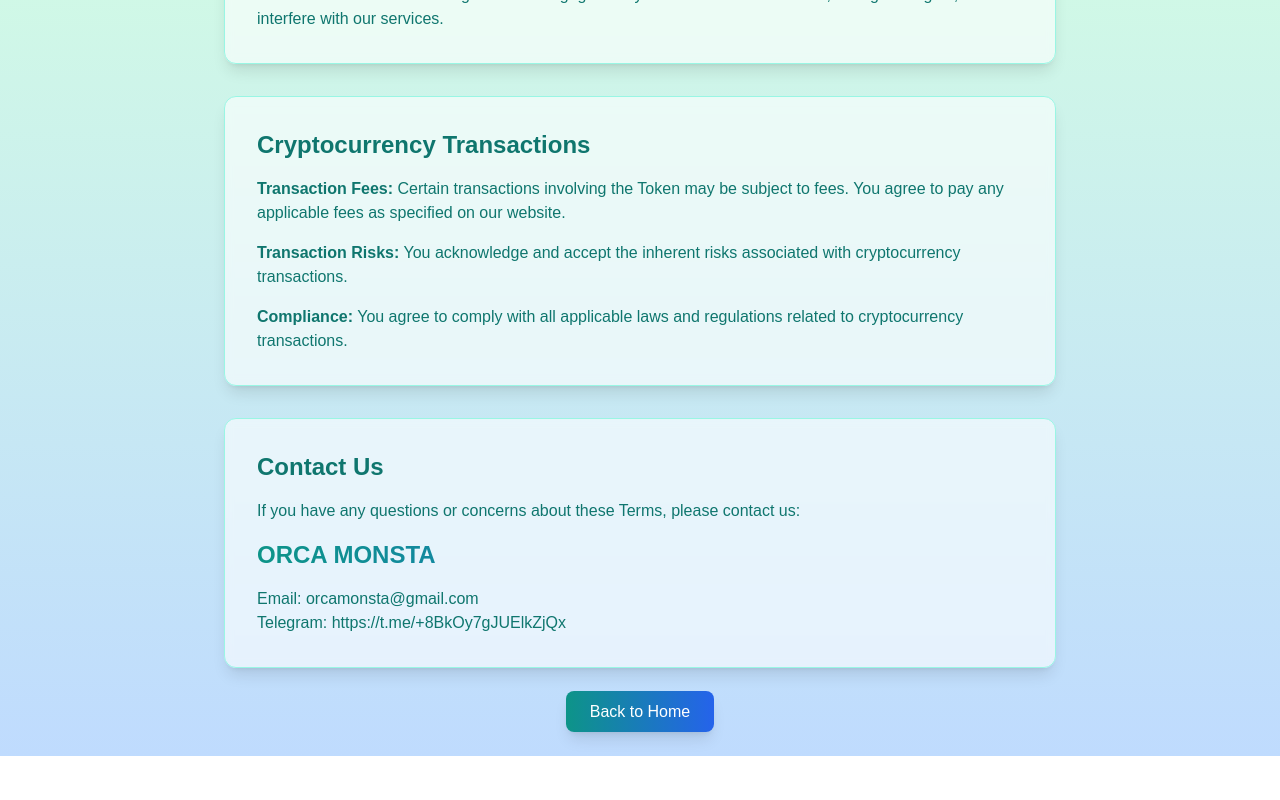
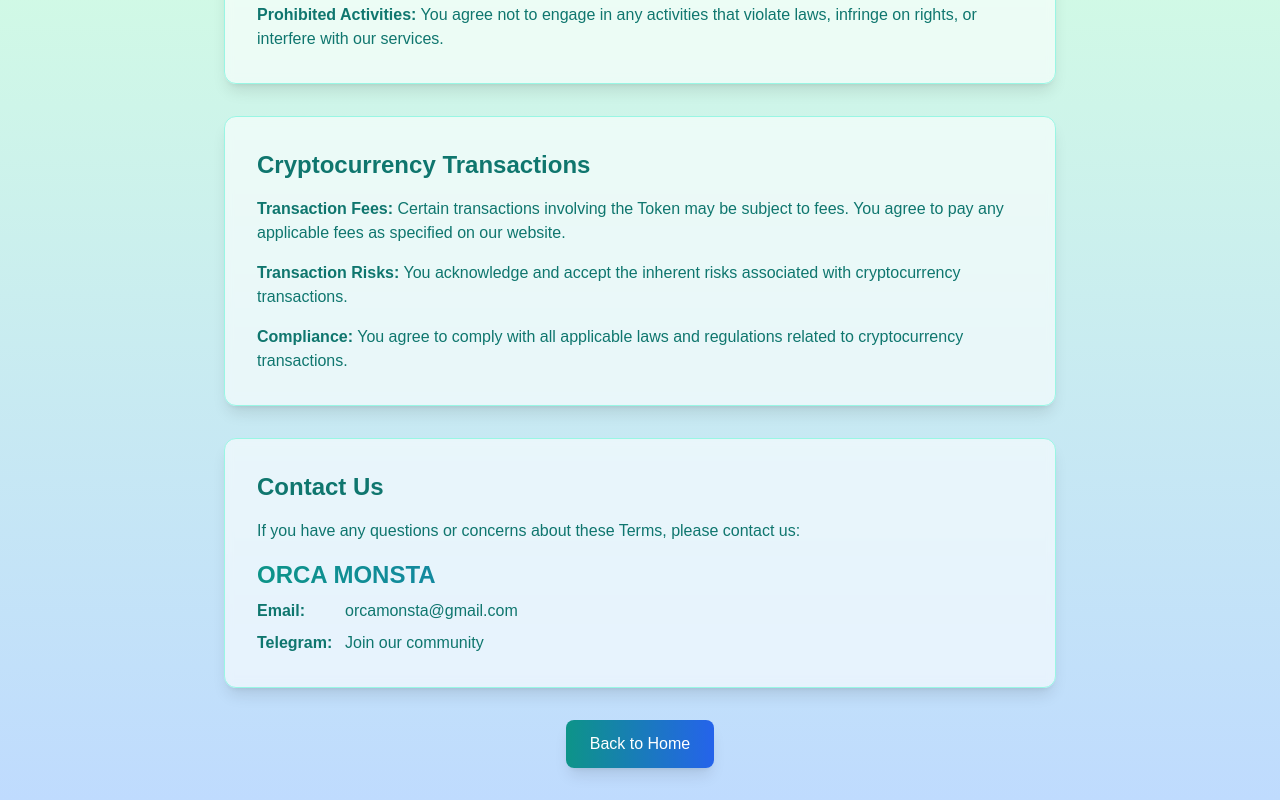
Before and after one commit to OrcaMonsta/Orca-Monsta, a Next.js app: page /terms in a window 1280 px wide. Shown: the part 858-1658 px from the top of the page. Before the commit the page ends 1614 px from the top, so only its background shows below. Built offline with nearby package versions, Linux system fonts and the light colour scheme.

Commit message:
restore: reinstate terms page with enhanced styling

```diff
--- a/app/terms/page.tsx
+++ b/app/terms/page.tsx
@@ -3,13 +3,13 @@
 import { motion } from "framer-motion"
 import Link from "next/link"
 
+export default function Terms() {
   const currentDate = new Date().toLocaleDateString('en-US', {
     month: 'long',
     day: 'numeric',
     year: 'numeric'
   });
 
-export default function Terms() {
   return (
     <div className="min-h-screen bg-gradient-to-b from-teal-50 via-emerald-100 to-blue-200">
       <div className="max-w-4xl mx-auto p-8">
@@ -19,7 +19,7 @@ export default function Terms() {
           transition={{ duration: 0.8 }}
           className="space-y-8"
         >
-          <h1 className="text-4xl font-bold text-teal-700 text-center mb-8">Terms of Agreement</h1>
+          <h1 className="text-6xl font-bold text-teal-700 text-center mb-8">Terms of Agreement</h1>
           <p className="text-teal-600 text-center">
             <span className="font-bold">Last updated:</span> {currentDate}
           </p>
@@ -56,16 +56,28 @@ export default function Terms() {
             </ul>
           </section>
 
-          {/* Additional sections following the same pattern */}
-
           <section className="bg-white/60 backdrop-blur-sm rounded-xl p-8 shadow-lg border border-teal-200">
             <h2 className="text-2xl font-bold text-teal-700 mb-4">Contact Us</h2>
             <div className="text-teal-700">
               <p>If you have any questions or concerns about these Terms, please contact us:</p>
-              <div className="mt-4">
-                <p className="text-2xl font-extrabold text-transparent bg-clip-text bg-gradient-to-r from-teal-600 to-blue-600 mb-4">ORCA MONSTA</p>
-                <p>Email: <a href="mailto:orcamonsta@gmail.com" className="hover:text-teal-600 transition-colors">orcamonsta@gmail.com</a></p>
-                <p>Telegram: <a href="https://t.me/+8BkOy7gJUElkZjQx" target="_blank" rel="noopener noreferrer" className="hover:text-teal-600 transition-colors">https://t.me/+8BkOy7gJUElkZjQx</a></p>
+              <div className="mt-4 space-y-2">
+                <p className="text-2xl font-extrabold text-transparent bg-clip-text bg-gradient-to-r from-teal-600 to-blue-600">ORCA MONSTA</p>
+                <p className="flex items-center gap-2">
+                  <span className="font-bold min-w-[80px]">Email:</span>
+                  <a href="mailto:orcamonsta@gmail.com"
+                     className="hover:text-teal-600 transition-colors underline-offset-4 hover:underline">
+                    orcamonsta@gmail.com
+                  </a>
+                </p>
+                <p className="flex items-center gap-2">
+                  <span className="font-bold min-w-[80px]">Telegram:</span>
+                  <a href="https://t.me/+8BkOy7gJUElkZjQx"
+                     target="_blank"
+                     rel="noopener noreferrer"
+                     className="hover:text-teal-600 transition-colors underline-offset-4 hover:underline">
+                    Join our community
+                  </a>
+                </p>
               </div>
             </div>
           </section>
@@ -73,7 +85,7 @@ export default function Terms() {
           <div className="text-center">
             <Link
               href="/"
-              className="px-6 py-3 bg-gradient-to-r from-teal-600 to-blue-600 text-white font-medium rounded-lg shadow-lg hover:shadow-xl transform hover:-translate-y-0.5 transition-all duration-200"
+              className="inline-flex items-center px-6 py-3 bg-gradient-to-r from-teal-600 to-blue-600 text-white font-medium rounded-lg shadow-lg hover:shadow-xl transform hover:-translate-y-0.5 transition-all duration-200"
             >
               Back to Home
             </Link>
```
Lines whose indentation alone changed are shown as unchanged.
